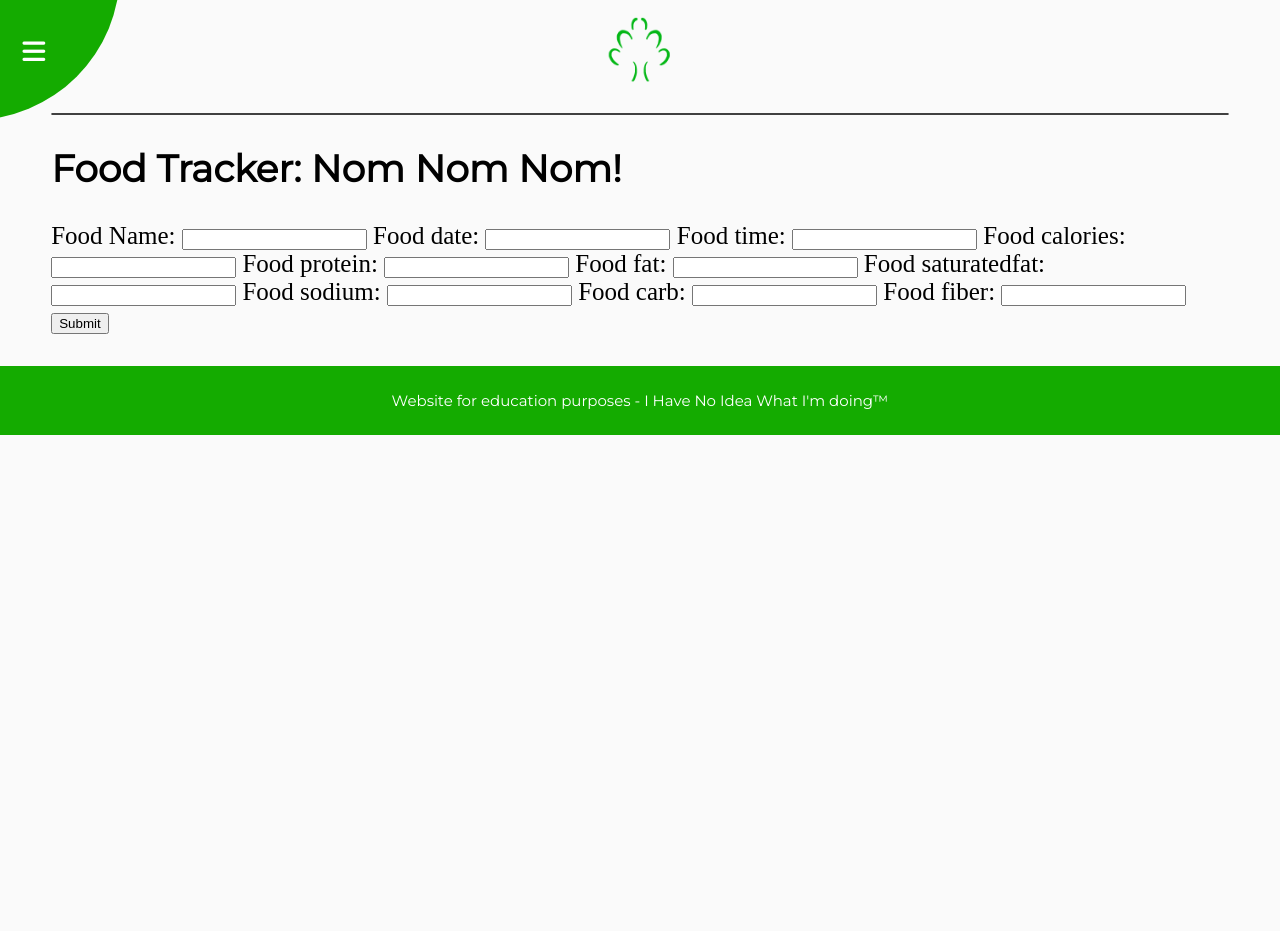
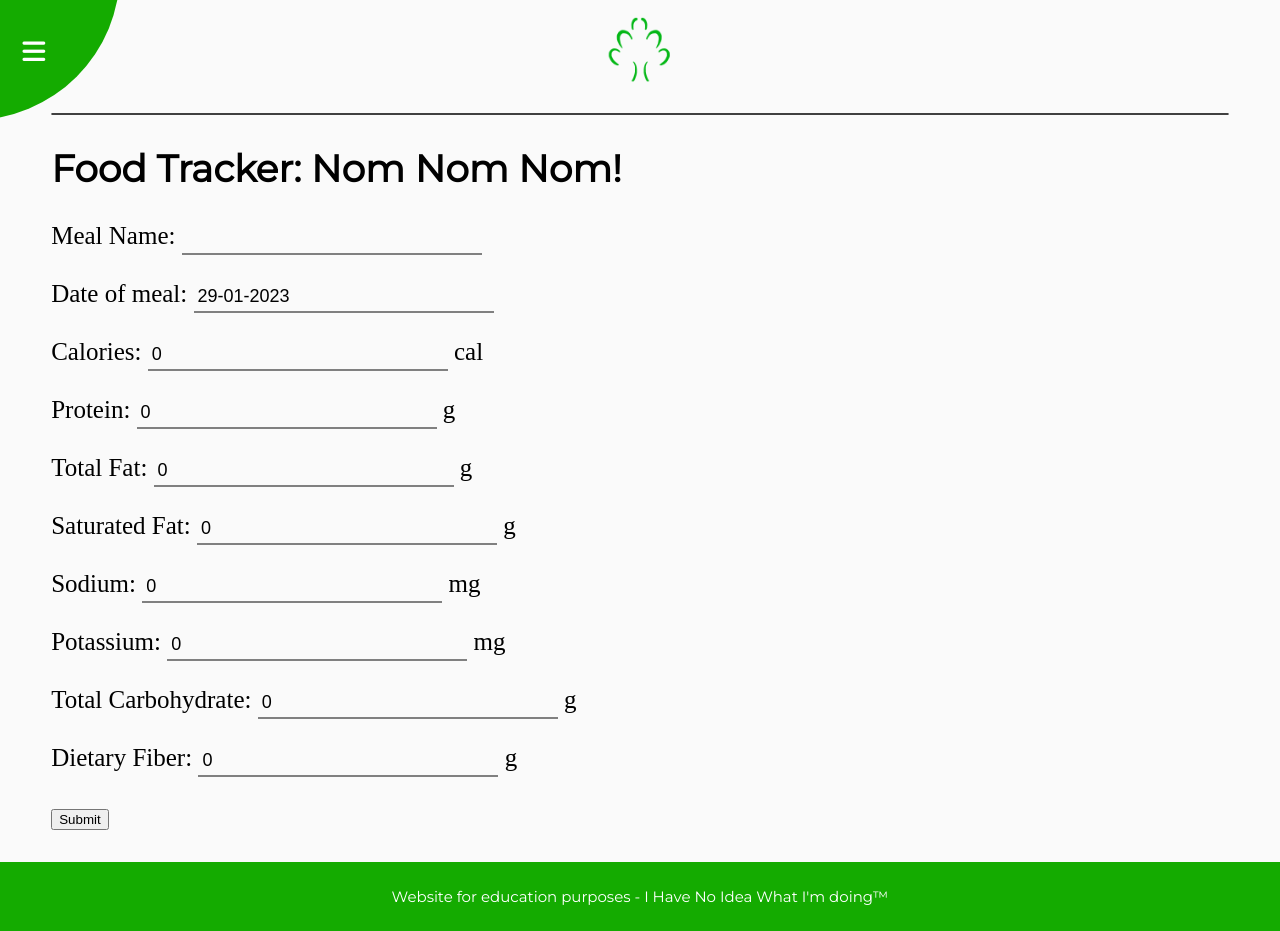
Before and after one commit to datgai/Noms-DjangoWebapp, a Django app: page /nom in a window 1280 px wide. Before the commit the page ends 435 px from the top, so only its background shows below. Run offline with Django 4.2, Linux system fonts and the light colour scheme.

Commit message:
Added URL name spacing, improve forms UI

```diff
--- a/Noms/forms.py
+++ b/Noms/forms.py
@@ -1,13 +1,20 @@
 from django import forms
+from .models import Food_model
+import datetime
 
-class NomForm(forms.Form):
-    food_name = forms.CharField(label='Food Name',max_length=100)
-    food_date = forms.DateField()
-    food_time = forms.TimeField()
-    food_calories = forms.IntegerField()
-    food_protein = forms.IntegerField()
-    food_fat = forms.IntegerField()
-    food_saturatedfat=forms.IntegerField()
-    food_sodium = forms.IntegerField()
-    food_carb = forms.IntegerField()
-    food_fiber = forms.IntegerField()
+class NomForm(forms.ModelForm):
+    class Meta:
+        model = Food_model
+        fields = ('food_name','food_date','food_calories','food_protein','food_fat','food_saturatedfat','food_sodium','food_potassium','food_carb','food_fiber')
+
+        widgets = {'food_name' : forms.TextInput(attrs={'class' : 'inputform'}),
+        'food_date' : forms.DateInput(attrs={'class' : 'inputform','value': datetime.datetime.now().strftime("%d-%m-%Y")}),
+        'food_time' : forms.TimeInput(attrs={'class' : 'inputform'}),
+        'food_calories' : forms.NumberInput(attrs={'class' : 'inputform'}),
+        'food_protein' : forms.NumberInput(attrs={'class' : 'inputform'}),
+        'food_fat' : forms.NumberInput(attrs={'class' : 'inputform'}),
+        'food_saturatedfat' : forms.NumberInput(attrs={'class' : 'inputform'}),
+        'food_sodium' : forms.NumberInput(attrs={'class' : 'inputform'}),
+        'food_potassium' : forms.NumberInput(attrs={'class' : 'inputform'}),
+        'food_carb' : forms.NumberInput(attrs={'class' : 'inputform'}),
+        'food_fiber' : forms.NumberInput(attrs={'class' : 'inputform'})}
--- a/Noms/models.py
+++ b/Noms/models.py
@@ -5,17 +5,18 @@ import datetime
 
 # Create your models here.
 class Food_model(models.Model):
-    food_name = models.CharField(max_length=100)
-    food_date = models.DateField('Date eaten:')
-    food_time = models.TimeField('Time eaten:')
-    food_calories = models.IntegerField(default=0)
-    food_protein = models.IntegerField(default=0)
-    food_fat = models.IntegerField(default=0)
-    food_saturatedfat=models.IntegerField(default=0)
-    food_sodium = models.IntegerField(default=0)
-    food_carb = models.IntegerField(default=0)
-    food_fiber = models.IntegerField(default=0)
-    #food_eater
+    food_name = models.CharField(max_length=100,verbose_name="Meal Name")
+    food_date = models.DateField('Date of meal:')
+    food_time = models.TimeField('Time of meal:')
+    food_calories = models.IntegerField(default=0,help_text="cal",verbose_name='Calories')
+    food_protein = models.IntegerField(default=0,help_text="g",verbose_name='Protein')
+    food_fat = models.IntegerField(default=0,help_text="g",verbose_name='Total Fat')
+    food_saturatedfat=models.IntegerField(default=0,help_text="g",verbose_name='Saturated Fat')
+    food_sodium = models.IntegerField(default=0,help_text="mg",verbose_name='Sodium')
+    food_potassium = models.IntegerField(default=0,help_text="mg",verbose_name='Potassium')
+    food_carb = models.IntegerField(default=0,help_text="g",verbose_name='Total Carbohydrate')
+    food_fiber = models.IntegerField(default=0,help_text="g",verbose_name='Dietary Fiber')
+    food_eater = models.CharField(max_length=200)
 
     def __str__(self):
         return self.food_name
--- a/Noms/static/Noms/index.css
+++ b/Noms/static/Noms/index.css
@@ -19,7 +19,7 @@ h2{
     border-radius:25px;
     color: white;
     cursor: pointer;
-    flex: 0.5;
+    flex: 1;
     margin: 15px;
     position: relative;
     transition: flex 0.2s ease-in;
--- /dev/null
+++ b/Noms/static/Noms/nom.css
@@ -0,0 +1,17 @@
+.inputform{
+    padding:4px;
+    width: 300px;
+    background-color: transparent;
+    border: none;
+    border-bottom: 2px solid gray;
+    box-shadow: 5px;
+    font-size: large;
+}
+
+.inputform:focus{
+    text-decoration: none;
+    outline:none;
+    border-bottom: 5px solid green;
+    padding-left: 15px;
+    transition: all 0.3s ease;
+}
--- a/Noms/templates/Noms/index.html
+++ b/Noms/templates/Noms/index.html
@@ -8,7 +8,7 @@
 <h2>Homepage: Welcome to Noms!</h2>
 <div class="card">
     <div class="panel active" id="noms">
-        <h3><a href="{% url 'nom' %}">FOOD TRACKER</a></h3>
+        <h3><a href="{% url 'noms:nom' %}">FOOD TRACKER</a></h3>
     </div>
     <div class="panel" id="bmi">
         <h3>BMI CALCULATOR</h3>
--- a/Noms/templates/Noms/nom.html
+++ b/Noms/templates/Noms/nom.html
@@ -2,13 +2,13 @@
 
 {% block title %} Noms: Home {% endblock %}
 {% load static %}
-<!-- {% block static %} <link rel="stylesheet" href="{% static 'Noms/index.css' %}"> {% endblock %} -->
+{% block static %} <link rel="stylesheet" href="{% static 'Noms/nom.css' %}"> {% endblock %}
 
 {% block body %}
 <h2>Food Tracker: Nom Nom Nom!</h2>
 <form action="/submit-nom/" method="post">
     {% csrf_token %}
-    {{ form }}
+    {{ form.as_p }}
     <input type="submit" value="Submit">
 </form>
 {% endblock %}
--- a/Noms/templates/Noms/template.html
+++ b/Noms/templates/Noms/template.html
@@ -38,7 +38,7 @@
     </div>
     <nav>
         <ul>
-            <li><a href="{% url 'index' %}"><i class="fas fa-home"></i> HOME </a></li>
+            <li><a href="{% url 'noms:index' %}"><i class="fas fa-home"></i> HOME </a></li>
             <li><i class="fas fa-user-alt"></i> ABOUT</li>
             <li><i class="fas fa-envelope"></i> CONTACT</li>
         </ul>
--- a/Noms/urls.py
+++ b/Noms/urls.py
@@ -2,7 +2,7 @@ from django.urls import path
 
 from . import views
 
-
+app_name = 'noms'
 urlpatterns = [
     path('', views.index, name='index'),
     path('nom', views.nom, name='nom'),
--- a/Noms/views.py
+++ b/Noms/views.py
@@ -13,7 +13,7 @@ def index(request):
 def nom(request):
     if request.method == 'POST':
         foodform = NomForm(request.POST)
-        if form.is_valid():
+        if foodform.is_valid():
             return render(request, "Noms/index.html")
     else:
         foodform = NomForm
```
